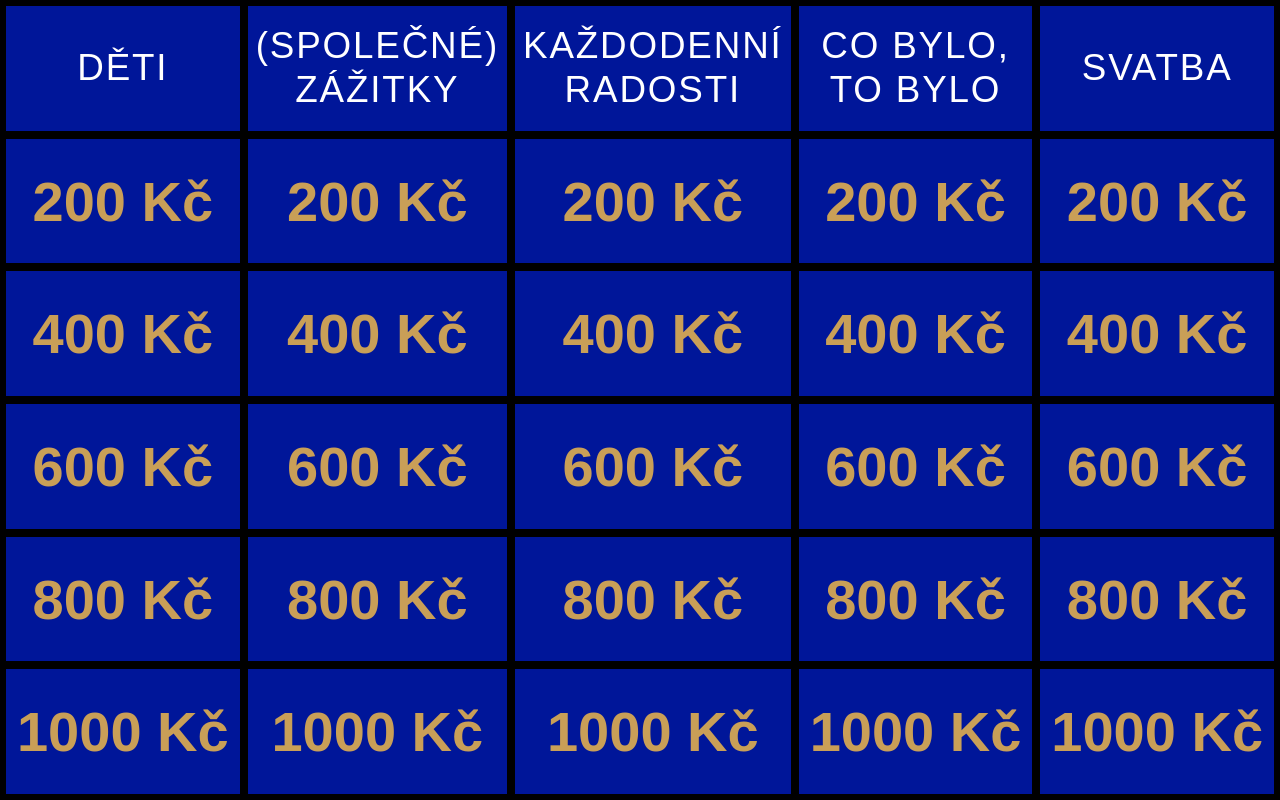
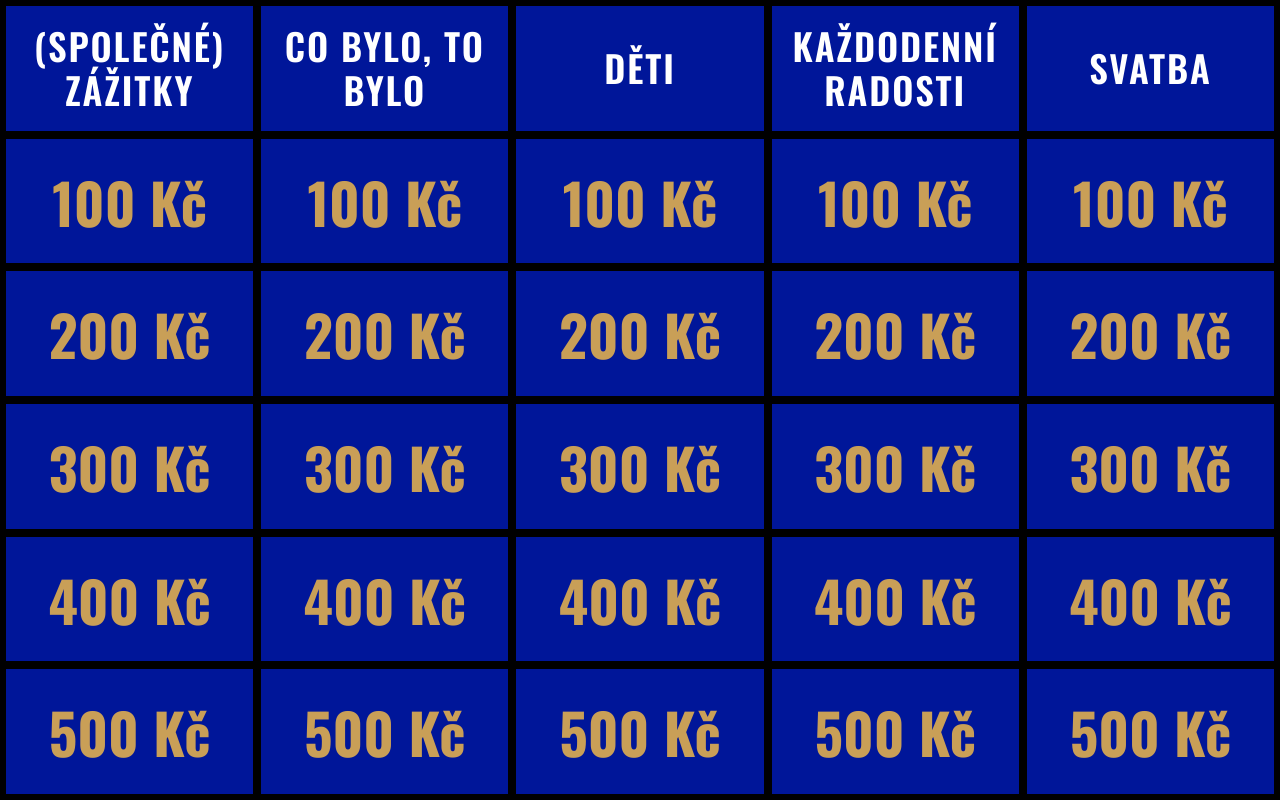
Before and after one commit to AuHau/neriskuj, a React (Create React App) app: page / in a window 1280 px wide. Built offline with nearby package versions, Linux system fonts and the light colour scheme; a web font is replaced by a local one.

Commit message:
final tweaks

```diff
--- a/public/game.json
+++ b/public/game.json
@@ -2,52 +2,77 @@
     "game": {
         "single": [
             {
-                "category": "Děti",
+                "category": "(Společné) zážitky",
                 "clues": [
                     {
-                        "value": 400,
-                        "clue": "V kolik hodin přesně (na minuty) se narodila Žofka?"
-                    },
-                    {
-                        "value": 800,
-                        "clue": "Kolik bylo Adince, když začala chodit?"
-                    },
-                    {
-                        "value": 600,
-                        "clue": "Jaká byla první slova Adinky a Žofky?"
-                    },
-                    {
-                        "value": 1000,
-                        "clue": "Jak nazvala Žofka holčičí verzi draka?"
+                        "value": 100,
+                        "clue": "Kde nejdále jste spolu byli, myšleno geograficky :-)"
                     },
                     {
                         "value": 200,
-                        "clue": "Kde jsou teď vaše děti?"
+                        "clue": "Kolik km ujel Tomáš nejvíce na kole v rámci jednoho dne?"
+                    },
+                    {
+                        "value": 300,
+                        "clue": "Kolikrát se Anička zúčastnila legendárního závodu Tour de Bier?"
+                    },
+                    {
+                        "value": 400,
+                        "clue": "Jak zní celý název diplomové práce Aničky. Stačí vyjmenovat alespoň jeden."
+                    },
+                    {
+                        "value": 500,
+                        "clue": "Kdo jako první projevil jiné než pouze kamarádské city?"
                     }
                 ]
             },
             {
-                "category": "(Společné) zážitky",
+                "category": "Co bylo, to bylo",
                 "clues": [
                     {
-                        "value": 800,
-                        "clue": "Kdo jako první projevil jiné než pouze kamarádské city?"
+                        "value": 100,
+                        "clue": "Kde jste spolu poprvé bydleli?"
                     },
                     {
                         "value": 200,
-                        "clue": "Kde nejdále jste spolu byli, myšleno geograficky :-)"
+                        "clue": "Kdo z příbuzenstva byl v pořadu \"Prostřeno\"?"
                     },
                     {
-                        "value": 1000,
-                        "clue": "Jak zní celý název diplomové práce Aničky. Stačí vyjmenovat alespoň jeden."
+                        "value": 300,
+                        "clue": "Kolik kilometru to je z Jičína do vaší oblíbené letní destinace ?"
                     },
                     {
                         "value": 400,
-                        "clue": "Kolik km ujel Tomáš nejvíce na kole v rámci jednoho dne?"
+                        "clue": "Na jakém oku nosil Tomáš okluzor?"
                     },
                     {
-                        "value": 600,
-                        "clue": "Kolikrát se Anička zúčastnila legendárního závodu Tour de Bier?"
+                        "value": 500,
+                        "clue": "Jak se jmenovala holčičí partička, které byla Anička během studia na LG součástí?"
+                    }
+                ]
+            },
+            {
+                "category": "Děti",
+                "clues": [
+                    {
+                        "value": 100,
+                        "clue": "Kolik bylo Adince, když začala chodit?"
+                    },
+                    {
+                        "value": 200,
+                        "clue": "Jaká byla první slova Adinky a Žofky?"
+                    },
+                    {
+                        "value": 300,
+                        "clue": "V kolik hodin přesně (na minuty) se narodila Žofka?"
+                    },
+                    {
+                        "value": 400,
+                        "clue": "Jak nazvala Žofka holčičí verzi draka?"
+                    },
+                    {
+                        "value": 500,
+                        "clue": "Kde jsou teď vaše děti?"
                     }
                 ]
             },
@@ -55,49 +80,24 @@
                 "category": "Každodenní radosti",
                 "clues": [
                     {
-                        "value": 1000,
-                        "clue": "Kolik dětí se v poslední dekádě narodilo přítomným hostům?"
+                        "value": 100,
+                        "clue": "Kdo utrácí více peněz?"
                     },
                     {
                         "value": 200,
-                        "clue": "Kolik má Anička sestřenic?"
+                        "clue": "Kdo tráví více času na záchodě?"
                     },
                     {
-                        "value": 800,
+                        "value": 300,
                         "clue": "Kdo myje doma častěji záchod/ záchody (máte celkem tři!)"
                     },
                     {
                         "value": 400,
-                        "clue": "Kdo tráví více času na záchodě?"
+                        "clue": "Kolik má Anička sestřenic?"
                     },
                     {
-                        "value": 600,
-                        "clue": "Kdo utrácí více peněz?"
-                    }
-                ]
-            },
-            {
-                "category": "Co bylo, to bylo",
-                "clues": [
-                    {
-                        "value": 800,
-                        "clue": "Jak se jmenovala holčičí partička, které byla Anička během studia na LG součástí?"
-                    },
-                    {
-                        "value": 200,
-                        "clue": "Kdo z příbuzenstva byl v pořadu \"Prostřeno\"?"
-                    },
-                    {
-                        "value": 1000,
-                        "clue": "Kde jste spolu poprvé bydleli?"
-                    },
-                    {
-                        "value": 600,
-                        "clue": "Kolik kilometru to je z Jičína do vaší oblíbené letní destinace ?"
-                    },
-                    {
-                        "value": 400,
-                        "clue": "Na jakém oku nosil Tomáš okluzor?"
+                        "value": 500,
+                        "clue": "Kolik dětí se v poslední dekádě narodilo přítomným hostům?"
                     }
                 ]
             },
@@ -105,32 +105,38 @@
                 "category": "Svatba",
                 "clues": [
                     {
-                        "value": 800,
+                        "value": 100,
+                        "clue": "Kdo vezl nevěstu/ženicha na obřad?"
+                    },
+                    {
+                        "value": 200,
                         "clue": "Kdo během vaší svatby dostal kapačku?"
                     },
                     {
-                        "value": 400,
-                        "clue": "Jaké občerstvení připravovala na svatbu sestřenice Jana?"
+                        "value": 300,
+                        "clue": "Jaké hudební nástroje zazněly během obřadu?"
                     },
                     {
-                        "value": 1000,
+                        "value": 400,
                         "clue": "Kde čůrala Anička cestou na obřad?"
                     },
                     {
-                        "value": 600,
-                        "clue": "Jaké hudební nástroje zazněly během obřadu?"
-                    },
-                    {
-                        "value": 200,
-                        "clue": "Kdo vezl nevěstu/ženicha na obřad?"
+                        "value": 500,
+                        "clue": "Jaké občerstvení připravovala na svatbu sestřenice Jana?"
                     }
                 ]
             }
         ],
-        "final": {
-            "category": "Finálová kategorie",
-            "clue": "Co chybí? No přece finální otázka",
-            "solution": ""
-        }
+        "final": [
+            {
+                "category": "Finální otázka",
+                "clue": "Velká osobnost společenského života Olga Havlová má nejnižší průměrnou roční teplotu 0,2° C. Během úplného zatmění slunce, cestou na východní frontu, sháněla pro svého nadporučíka koňak. Stejně jako před 21 lety její matka, která silně leptá pokožku i sliznice apod.<br><br>O KOHO JDE?"
+            },
+            {
+                "category": "Doopravdy finální otázka",
+                "clue": "Kolik let od svatby tento rok slavíte?❤",
+                "clueSize": "7rem"
+            }
+        ]
     }
 }
--- a/public/index.html
+++ b/public/index.html
@@ -5,6 +5,9 @@
     <meta name="viewport" content="width=device-width, initial-scale=1" />
     <meta name="theme-color" content="#000000" />
     <title>Jeopardy</title>
+    <link rel="preconnect" href="https://fonts.googleapis.com">
+    <link rel="preconnect" href="https://fonts.gstatic.com" crossorigin>
+    <link href="https://fonts.googleapis.com/css2?family=Oswald:wght@600;700&family=Lora:ital,wght@0,400;1,400&display=swap" rel="stylesheet">
   </head>
   <body>
     <noscript>You need to enable JavaScript to run this app.</noscript>
--- a/src/components/App.css
+++ b/src/components/App.css
@@ -8,13 +8,13 @@
 }
 
 .app-loading {
-  font-family: 'Swiss921', sans-serif;
+  font-family: 'Oswald', sans-serif;
   font-size: 2rem;
   color: #fff;
 }
 
 .app-done {
-  font-family: 'Swiss921', sans-serif;
+  font-family: 'Oswald', sans-serif;
   font-size: 7rem;
   color: #fff;
   text-align: center;
--- a/src/components/App.tsx
+++ b/src/components/App.tsx
@@ -1,13 +1,28 @@
-import React, { useState, useEffect } from 'react';
+import React, { useState, useEffect, useCallback } from 'react';
 import './App.css';
-import { GameData, RoundName } from '../types';
+import { GameData, RoundName, ActiveClue } from '../types';
 import JeopardyBoard from './JeopardyBoard';
 import FinalJeopardy from './FinalJeopardy';
+import Confetti from './Confetti';
+
+interface GameState {
+    round: RoundName;
+    finalIndex: number;
+    chosenClues: string[];
+    activeClue: ActiveClue | null;
+}
+
+const INITIAL_STATE: GameState = {
+    round: 'single',
+    finalIndex: 0,
+    chosenClues: [],
+    activeClue: null,
+};
 
 const App: React.FC = () => {
     const [gameData, setGameData] = useState<GameData | null>(null);
-    const [round, setRound] = useState<RoundName>("single");
     const [error, setError] = useState<string | null>(null);
+    const [gameState, setGameState] = useState<GameState>(INITIAL_STATE);
 
     useEffect(() => {
         fetch(`${process.env.PUBLIC_URL}/game.json`)
@@ -15,8 +30,24 @@ const App: React.FC = () => {
                 if (!res.ok) throw new Error('Failed to load game.json');
                 return res.json();
             })
-            .then((data: GameData) => setGameData(data))
+            .then((data: GameData) => {
+                setGameData(data);
+                window.history.replaceState(INITIAL_STATE, '');
+            })
             .catch(err => setError(err.message));
+    }, []);
+
+    const transition = useCallback((next: GameState) => {
+        window.history.pushState(next, '');
+        setGameState(next);
+    }, []);
+
+    useEffect(() => {
+        const handler = (e: PopStateEvent) => {
+            if (e.state) setGameState(e.state as GameState);
+        };
+        window.addEventListener('popstate', handler);
+        return () => window.removeEventListener('popstate', handler);
     }, []);
 
     if (error) {
@@ -35,30 +66,54 @@ const App: React.FC = () => {
         );
     }
 
-    if (round === "done") {
+    if (gameState.round === 'done') {
         return (
             <div className="app">
-                <div className="app-done">Game Over</div>
+                <Confetti />
+                <div className="app-done">Gratulujeme!</div>
             </div>
         );
     }
 
-    if (round === "final") {
+    if (gameState.round === 'final') {
+        const finals = gameData.game.final;
         return (
             <div className="app">
                 <FinalJeopardy
-                    round={gameData.game.final}
-                    onFinishGame={() => setRound("done")}
+                    round={finals[gameState.finalIndex]}
+                    onFinishGame={() => {
+                        if (gameState.finalIndex + 1 < finals.length) {
+                            transition({ ...gameState, finalIndex: gameState.finalIndex + 1 });
+                        } else {
+                            transition({ ...gameState, round: 'done' });
+                        }
+                    }}
                 />
             </div>
         );
     }
 
+    const chosenSet = new Set(gameState.chosenClues);
+
     return (
         <div className="app">
             <JeopardyBoard
                 categories={gameData.game.single}
-                onProceedToFinal={() => setRound("final")}
+                chosenClues={chosenSet}
+                activeClue={gameState.activeClue}
+                onClueOpen={(key, clue) =>
+                    transition({
+                        ...gameState,
+                        chosenClues: [...gameState.chosenClues, key],
+                        activeClue: clue,
+                    })
+                }
+                onClueDismiss={() =>
+                    transition({ ...gameState, activeClue: null })
+                }
+                onProceedToFinal={() =>
+                    transition({ ...gameState, round: 'final', activeClue: null })
+                }
             />
         </div>
     );
--- /dev/null
+++ b/src/components/Confetti.tsx
@@ -0,0 +1,105 @@
+import React, { useEffect, useRef } from 'react';
+
+const COLORS = ['#e63946', '#f4a261', '#2a9d8f', '#e9c46a', '#264653', '#a8dadc', '#ffffff', '#f1faee'];
+const PARTICLE_COUNT = 220;
+const SHOOT_INTERVAL = 1600;
+
+interface Particle {
+    x: number;
+    y: number;
+    vx: number;
+    vy: number;
+    color: string;
+    width: number;
+    height: number;
+    rotation: number;
+    rotationSpeed: number;
+    gravity: number;
+}
+
+function createBurst(canvas: HTMLCanvasElement): Particle[] {
+    const particles: Particle[] = [];
+    const originX = Math.random() * canvas.width;
+    const originY = canvas.height + 10;
+    for (let i = 0; i < PARTICLE_COUNT; i++) {
+        const angle = (Math.random() * Math.PI * 0.6) + Math.PI * 0.2; // tighter upward cone
+        const speed = 18 + Math.random() * 28;
+        particles.push({
+            x: originX,
+            y: originY,
+            vx: Math.cos(Math.PI - angle) * speed,
+            vy: -Math.sin(angle) * speed,
+            color: COLORS[Math.floor(Math.random() * COLORS.length)],
+            width: 7 + Math.random() * 9,
+            height: 4 + Math.random() * 6,
+            rotation: Math.random() * Math.PI * 2,
+            rotationSpeed: (Math.random() - 0.5) * 0.4,
+            gravity: 0.3 + Math.random() * 0.15,
+        });
+    }
+    return particles;
+}
+
+const Confetti: React.FC = () => {
+    const canvasRef = useRef<HTMLCanvasElement>(null);
+
+    useEffect(() => {
+        const canvas = canvasRef.current;
+        if (!canvas) return;
+        const ctx = canvas.getContext('2d');
+        if (!ctx) return;
+
+        canvas.width = window.innerWidth;
+        canvas.height = window.innerHeight;
+
+        let particles: Particle[] = createBurst(canvas);
+        let animId: number;
+
+        const shoot = () => {
+            particles = particles.concat(createBurst(canvas));
+        };
+
+        const interval = setInterval(shoot, SHOOT_INTERVAL);
+
+        const tick = () => {
+            ctx.clearRect(0, 0, canvas.width, canvas.height);
+            particles = particles.filter(p => p.y < canvas.height + 40);
+            for (const p of particles) {
+                p.vy += p.gravity;
+                p.x += p.vx;
+                p.y += p.vy;
+                p.rotation += p.rotationSpeed;
+                ctx.save();
+                ctx.translate(p.x, p.y);
+                ctx.rotate(p.rotation);
+                ctx.fillStyle = p.color;
+                ctx.fillRect(-p.width / 2, -p.height / 2, p.width, p.height);
+                ctx.restore();
+            }
+            animId = requestAnimationFrame(tick);
+        };
+
+        animId = requestAnimationFrame(tick);
+
+        const onResize = () => {
+            canvas.width = window.innerWidth;
+            canvas.height = window.innerHeight;
+        };
+        window.addEventListener('resize', onResize);
+
+        return () => {
+            cancelAnimationFrame(animId);
+            clearInterval(interval);
+            window.removeEventListener('resize', onResize);
+        };
+    }, []);
+
+    return (
+        <canvas
+            ref={canvasRef}
+            style={{ position: 'fixed', top: 0, left: 0, pointerEvents: 'none', zIndex: 10 }}
+        />
+    );
+};
+
+export default Confetti;
--- a/src/components/FinalJeopardy.tsx
+++ b/src/components/FinalJeopardy.tsx
@@ -22,23 +22,23 @@ const styles: Record<string, React.CSSProperties> = {
         boxSizing: 'border-box',
     },
     label: {
-        fontFamily: 'Swiss921, sans-serif',
-        fontSize: '3rem',
+        fontFamily: 'Oswald, sans-serif',
+        fontSize: '4.5rem',
         color: '#D4AF37',
         marginBottom: '32px',
         textTransform: 'uppercase' as const,
         letterSpacing: '0.1em',
     },
     category: {
-        fontFamily: 'Swiss921, sans-serif',
-        fontSize: '3rem',
+        fontFamily: 'Oswald, sans-serif',
+        fontSize: '6rem',
         color: '#fff',
         textAlign: 'center' as const,
         textTransform: 'uppercase' as const,
     },
     clue: {
-        fontFamily: 'Korinna, serif',
-        fontSize: '6rem',
+        fontFamily: 'Lora, serif',
+        fontSize: '3.3rem',
         color: '#fff',
         textAlign: 'center' as const,
         lineHeight: 1.4,
@@ -70,11 +70,11 @@ const FinalJeopardy: React.FC<Props> = ({ round, onFinishGame }) => {
 
     return (
         <div style={styles.container} onClick={advance}>
-            <div style={styles.label}>Prémiová otázka</div>
+            <div style={styles.label}>{round.category}</div>
             {phase === 'category' ? (
-                <div style={styles.category}>{round.category}</div>
+                <div style={styles.category}>Jdeme do finále</div>
             ) : (
-                <div style={styles.clue}>{round.clue}</div>
+                <div style={{ ...styles.clue, ...(round.clueSize ? { fontSize: round.clueSize } : {}) }}>{round.clue}</div>
             )}
         </div>
     );
--- a/src/components/JeopardyBoard.css
+++ b/src/components/JeopardyBoard.css
@@ -47,7 +47,7 @@
 }
 
 .category-name {
-  font-family: 'Swiss921', sans-serif;
+  font-family: 'Oswald', sans-serif;
   font-size: 2.3rem;
   color: #fff;
   text-transform: uppercase;
@@ -56,7 +56,7 @@
 }
 
 .clue-value {
-  font-family: 'Swiss921', sans-serif;
+  font-family: 'Oswald', sans-serif;
   font-size: 3.5rem;
   color: #c99f57;
   font-weight: bold;
@@ -84,7 +84,7 @@
 }
 
 .clue-label {
-  font-family: 'Swiss921', sans-serif;
+  font-family: 'Oswald', sans-serif;
   font-size: 4rem;
   color: #D4AF37;
   margin-bottom: 32px;
@@ -92,7 +92,7 @@
 }
 
 .clue-text {
-  font-family: 'Korinna', serif;
+  font-family: 'Lora', serif;
   font-size: 6rem;
   color: #fff;
   text-align: center;
@@ -104,7 +104,7 @@
   margin: 16px auto;
   display: block;
   padding: 12px 32px;
-  font-family: 'Swiss921', sans-serif;
+  font-family: 'Oswald', sans-serif;
   font-size: 1.2rem;
   background-color: #D4AF37;
   color: #000;
--- a/src/components/JeopardyBoard.tsx
+++ b/src/components/JeopardyBoard.tsx
@@ -1,38 +1,39 @@
-import React, { useState, useEffect, useCallback } from 'react';
+import React, { useEffect, useCallback } from 'react';
 import './JeopardyBoard.css';
-import { Category, Clue } from '../types';
+import { Category, Clue, ActiveClue } from '../types';
 
 interface Props {
     categories: Category[];
+    chosenClues: Set<string>;
+    activeClue: ActiveClue | null;
+    onClueOpen: (key: string, clue: ActiveClue) => void;
+    onClueDismiss: () => void;
     onProceedToFinal: () => void;
 }
 
-interface ActiveClue {
-    category: string;
-    value: number;
-    clue: string;
-}
+const clueKey = (categoryIndex: number, clueIndex: number) =>
+    `${categoryIndex}-${clueIndex}`;
 
-const JeopardyBoard: React.FC<Props> = ({ categories, onProceedToFinal }) => {
-    const [chosenClues, setChosenClues] = useState<Set<string>>(new Set());
-    const [activeClue, setActiveClue] = useState<ActiveClue | null>(null);
-
-    const clueKey = (categoryIndex: number, clueIndex: number) =>
-        `${categoryIndex}-${clueIndex}`;
-
+const JeopardyBoard: React.FC<Props> = ({
+    categories,
+    chosenClues,
+    activeClue,
+    onClueOpen,
+    onClueDismiss,
+    onProceedToFinal,
+}) => {
     const totalClues = categories.reduce((sum, cat) => sum + cat.clues.length, 0);
     const allChosen = chosenClues.size >= totalClues;
 
     const showClue = (category: string, clue: Clue, categoryIndex: number, clueIndex: number) => {
         const key = clueKey(categoryIndex, clueIndex);
         if (chosenClues.has(key)) return;
-        setChosenClues(prev => new Set(prev).add(key));
-        setActiveClue({ category, value: clue.value, clue: clue.clue });
+        onClueOpen(key, { category, value: clue.value, clue: clue.clue });
     };
 
     const dismissClue = useCallback(() => {
-        setActiveClue(null);
-    }, []);
+        onClueDismiss();
+    }, [onClueDismiss]);
 
     useEffect(() => {
         if (!activeClue) return;
--- a/src/index.css
+++ b/src/index.css
@@ -1,12 +1,3 @@
-@font-face {
-  font-family: 'Korinna';
-  src: url('./fonts/korinna.ttf') format('truetype');
-}
-
-@font-face {
-  font-family: 'Swiss921';
-  src: url('./fonts/Swiss921-BT_43276.ttf') format('truetype');
-}
 
 body {
   margin: 0;
```
Also changed, not shown: game.json (+11 -5 lines), src/types.ts (+8 -1 lines).
